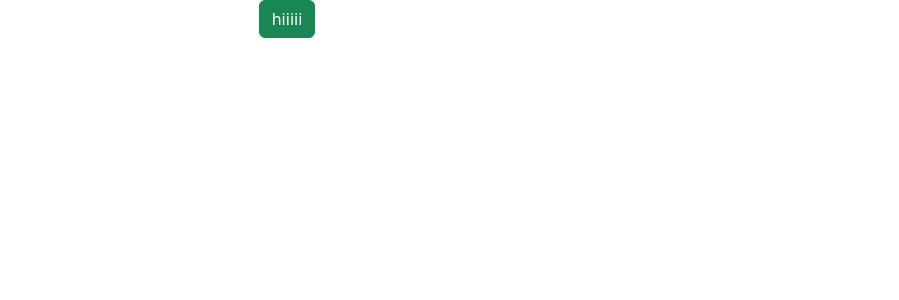
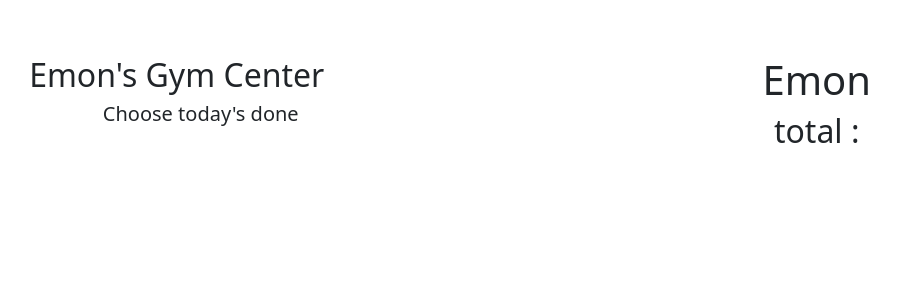
Before and after one commit to emon-ismail/Ultra-active-club, a React (Create React App) app: page / in a window 1280 px wide. Shown: the top 300 px of the page, without its empty margins (353-1252 px from the left). Built offline with nearby package versions, Linux system fonts and the light colour scheme.

Commit message:
grid added

```diff
--- a/public/emon.json
+++ b/public/emon.json
@@ -1,32 +1,43 @@
 [
     {
-      "id": "63345f145555ac64bb81bf59",
+      "id": "1",
       "picture": "https://cdn.pixabay.com/photo/2017/08/07/14/02/man-2604149_960_720.jpg",
-      "name": "emon"
+      "name": "emon",
+      "age": "25-30"
     },
     {
-      "id": "63345f14418e99d634db59f3",
+      "id": "1",
       "picture": "https://images.pexels.com/photos/2294361/pexels-photo-2294361.jpeg?auto=compress&cs=tinysrgb&w=1260&h=750&dpr=1",
       "name": "Rafi"
+      ,
+      "age": "25-30"
     },
     {
-      "id": "63345f14a815a318f264aa4a",
+      "id": "1",
       "picture": "https://images.pexels.com/photos/841130/pexels-photo-841130.jpeg?auto=compress&cs=tinysrgb&w=400",
       "name": "Borhan"
+      ,
+      "age": "25-30"
     },
     {
-      "id": "63345f146a605e6a51b184d1",
+      "id": "1",
       "picture": "https://images.pexels.com/photos/1954524/pexels-photo-1954524.jpeg?auto=compress&cs=tinysrgb&w=400",
       "name": "Ranu"
+      ,
+      "age": "55-60"
     },
     {
-      "id": "63345f146c8ea8e0b94abd61",
+      "id": "1",
       "picture": "https://images.pexels.com/photos/176782/pexels-photo-176782.jpeg?auto=compress&cs=tinysrgb&w=400",
       "name": "ismail"
+      ,
+      "age": "20-30"
     },
     {
-      "id": "63345f14f5d85ee4f6c7072e",
+      "id": "1",
       "picture": "https://images.pexels.com/photos/2468339/pexels-photo-2468339.jpeg?auto=compress&cs=tinysrgb&w=400",
       "name": "Rahman"
+      ,
+      "age": "25-30"
     }
   ]
--- a/src/App.js
+++ b/src/App.js
@@ -1,11 +1,12 @@
 
 import './App.css';
-import 'bootstrap/dist/css/bootstrap.min.css';
+ import 'bootstrap/dist/css/bootstrap.min.css';
+import Club from './components/club/Club';
 
 function App() {
   return (
     <div className="App">
-     <button className="btn btn-success"> hiiiii</button>
+<Club></Club>
     </div>
   );
 }
--- /dev/null
+++ b/src/components/club/Club.js
@@ -0,0 +1,38 @@
+import React, { useEffect, useState } from 'react';
+import './Club.css'
+
+const Club = () => {
+    const [instruments,setInstrument]=useState([])
+    useEffect(()=>{
+        fetch('emon.json')
+        .then(res => res.json())
+        .then(data => {
+            // console.log(data)
+            setInstrument(data);
+        })
+    }, [])
+    return (
+        <div className='d-flex bd-highlight '>
+        <div className="p-2 w-100 bd-highlight m-5">
+             <div className=''><h2>Emon's Gym Center</h2>
+             <h5 className='ms-5' >Choose today's done</h5></div>
+             {
+                // instruments.map(instument=><Item
+                //     key={product.id}
+                //     instrument={instrument}
+                //     handleAddToCArd ={handleAddToCArd}
+                // ></Item>)
+             }
+        </div>
+        <div className='p-2 flex-shrink-1 bd-highlight m-5'>
+            {/* <Cart cart={cart}></Cart> */}
+            <h1>Emon</h1>
+             <h2>total : </h2>
+
+        </div>
+
+    </div>
+    );
+};
+
+export default Club;
```
Also changed, not shown: src/item/Item.js (added, +11 -0 lines), src/components/club/Club.css (added), src/item/Item.css (added).
